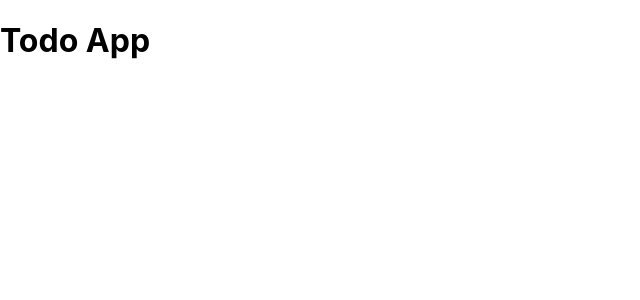
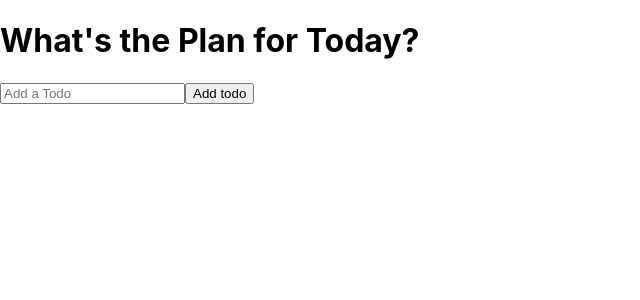
Before and after one commit to OjanayR/React-Todo-App, a React (Create React App) app: page / in a window 1280 px wide. Shown: the top 300 px of the page, without its empty margins (0-640 px from the left). Built offline with nearby package versions, Linux system fonts and the light colour scheme.

Commit message:
create folders

```diff
--- a/src/App.js
+++ b/src/App.js
@@ -1,10 +1,10 @@
-import logo from './logo.svg';
 import './App.css';
+import TodoList from './components/TodoList';
 
 function App() {
   return (
     <div className='todo-app'>
-      <h1>Todo App</h1>
+      <TodoList />
     </div>
   );
 }
--- a/src/components/TodoForm.js
+++ b/src/components/TodoForm.js
@@ -0,0 +1,36 @@
+import React, {useState} from 'react'
+
+function TodoForm(props) {
+    const [input, setInput] = useState('');
+
+    const handleChange = e => {
+        setInput(e.target.value);
+    }
+
+    const handleSubmit = e => {
+        e.preventDefault();
+
+        props.onSubmit({
+        id: Math.floor(Math.random() * 1000),
+        text: input
+        });
+
+        setInput('');
+    };
+
+    return (
+        <form className="todo-form" onSubmit={handleSubmit}>
+            <input
+            type="text"
+            placeholder="Add a Todo"
+            value={input}
+            name="text"
+            className="todo-input"
+            onChange={handleChange}
+            />
+            <button className="todo-button">Add todo</button>
+        </form>
+    );
+}
+
+export default TodoForm
--- a/src/components/TodoList.js
+++ b/src/components/TodoList.js
@@ -0,0 +1,26 @@
+import React, {useState} from 'react'
+import TodoForm from './TodoForm'
+
+function TodoList() {
+    const [todos, setTodos] = useState([]);
+
+    const addTodo = todo => {
+        if(!todo.text || /^\s*$/.test(todo.text)) {
+            return
+        }
+
+        const newTodos = [todo, ...todos]
+
+        setTodos(newTodos)
+
+    };
+
+    return (
+        <div>
+           <h1>What's the Plan for Today?</h1>
+           <TodoForm onSubmit={addTodo} />
+        </div>
+    )
+}
+
+export default TodoList
```
Also changed, not shown: src/components/Todo.js (+13 -0 lines).
